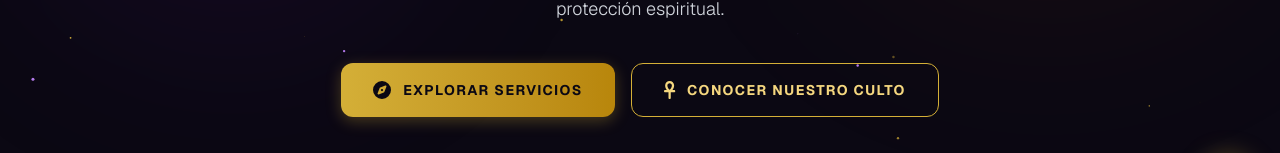
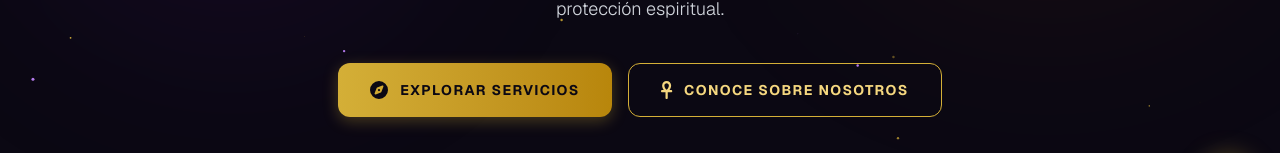
Before and after one commit to diferentedeterminado-a11y/web-diter, a Next.js app: page / in a window 1280 px wide. Shown: the part 565-718 px from the top of the page. Built offline with nearby package versions, Linux system fonts and the light colour scheme.

Commit message:
fix: actualizar texto a Conoce Sobre Nosotros

```diff
--- a/app/page.tsx
+++ b/app/page.tsx
@@ -321,7 +321,7 @@ export default function Home() {
                 className="border border-[#D4AF37] text-[#F5D77F] hover:bg-amber-500/10 px-8 py-4 rounded-xl text-sm font-bold tracking-widest uppercase flex items-center justify-center gap-3 transition"
               >
                 <i className="fa-solid fa-ankh text-lg"></i>
-                <span>Conocer Nuestro Culto</span>
+                <span>Conoce Sobre Nosotros </span>
               </a>
             </div>
 
```
